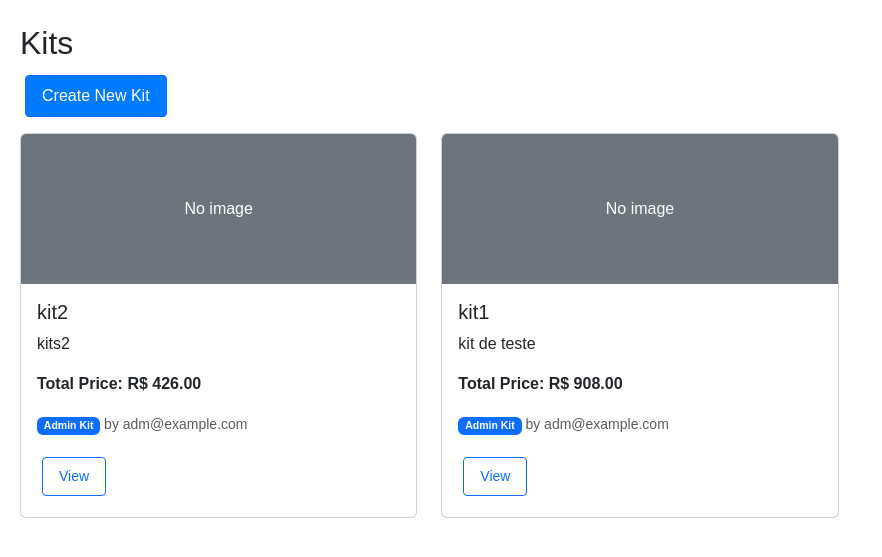
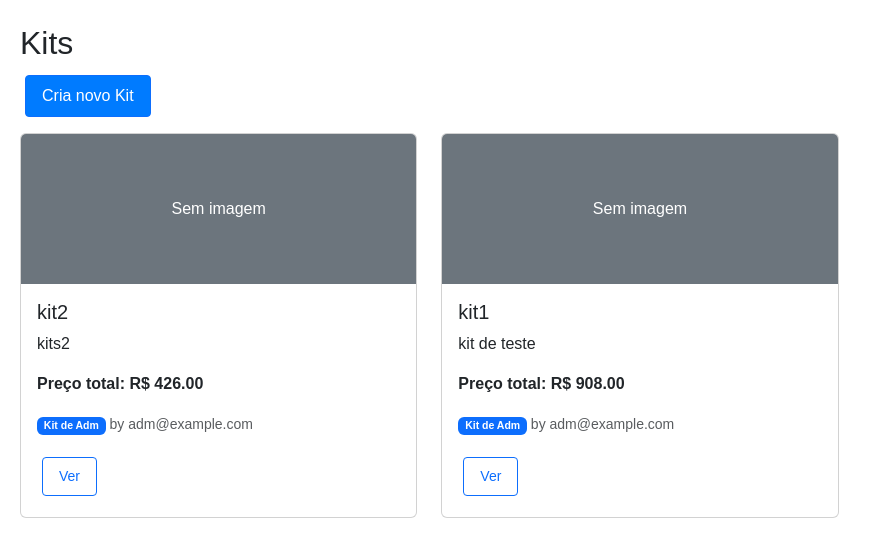
Before and after one commit to sarapacheco-user/DocesDaFhe, a Flask app: page /kits in a window 1280 px wide. Shown: the part 76-633 px from the top of the page, without its empty margins (0-882 px from the left). Run offline with Flask 3, Linux system fonts and the light colour scheme; a user stored in the database is signed in.

Commit message:
Brasileirando

```diff
--- a/templates/kits/list.html
+++ b/templates/kits/list.html
@@ -3,7 +3,7 @@
 <h2>Kits</h2>
 
 {% if current_user.is_authenticated %}
-  <a href="{{ url_for('create_kit') }}" class="btn btn-primary mb-3">Create New Kit</a>
+  <a href="{{ url_for('create_kit') }}" class="btn btn-primary mb-3">Cria novo Kit</a>
 {% endif %}
 
 <div class="row">
@@ -14,37 +14,37 @@
     <img src="{{ kit.image_url }}" class="card-img-top" alt="{{ kit.name }}" style="height: 150px; object-fit: cover;">
   {% else %}
     <div class="card-img-top bg-secondary text-white d-flex align-items-center justify-content-center" style="height: 150px;">
-      <span>No image</span>
+      <span>Sem imagem</span>
     </div>
   {% endif %}
         <div class="card-body">
           <h5 class="card-title">{{ kit.name }}</h5>
           <p class="card-text">{{ kit.description[:100] }}</p>
            <p class="card-text">
-                <strong>Total Price: R$ {{ "%.2f"|format(kit.total_price) }}</strong>
+                <strong>Preço total: R$ {{ "%.2f"|format(kit.total_price) }}</strong>
              </p>
           <p class="card-text">
             <small class="text-muted">
               {% if kit.is_admin_kit %}
-                <span class="badge bg-primary">Admin Kit</span>
+                <span class="badge bg-primary">Kit de Adm</span>
               {% else %}
-                <span class="badge bg-secondary">Personal</span>
+                <span class="badge bg-secondary">Pessoal</span>
               {% endif %}
               by {{ kit.creator.email }}
             </small>
           </p>
-          <a href="{{ url_for('view_kit', kit_id=kit.id) }}" class="btn btn-sm btn-outline-primary">View</a>
+          <a href="{{ url_for('view_kit', kit_id=kit.id) }}" class="btn btn-sm btn-outline-primary">Ver</a>
           {% if current_user.is_admin or (not kit.is_admin_kit and kit.created_by == current_user.id) %}
-            <a href="{{ url_for('edit_kit', kit_id=kit.id) }}" class="btn btn-sm btn-outline-secondary">Edit</a>
+            <a href="{{ url_for('edit_kit', kit_id=kit.id) }}" class="btn btn-sm btn-outline-secondary">Editar</a>
             <form method="POST" action="{{ url_for('delete_kit', kit_id=kit.id) }}" style="display:inline;">
-              <button type="submit" class="btn btn-sm btn-outline-danger" onclick="return confirm('Delete this kit?')">Delete</button>
+              <button type="submit" class="btn btn-sm btn-outline-danger" onclick="return confirm('Delete this kit?')">Deletar</button>
             </form>
           {% endif %}
         </div>
       </div>
     </div>
   {% else %}
-    <p>No kits found.</p>
+    <p>Sem kits encontrados.</p>
   {% endfor %}
 </div>
 {% endblock %}
```
Also changed, not shown: templates/kits/create.html (+6 -6 lines), templates/kits/edit.html (+6 -6 lines), templates/kits/manage_products.html (+5 -5 lines), templates/kits/view.html (+7 -6 lines), instance/users.db.
